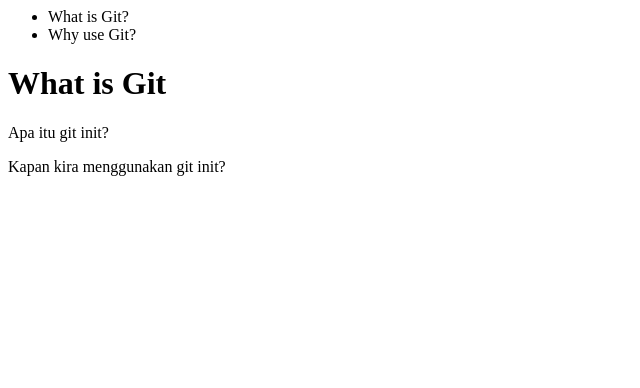
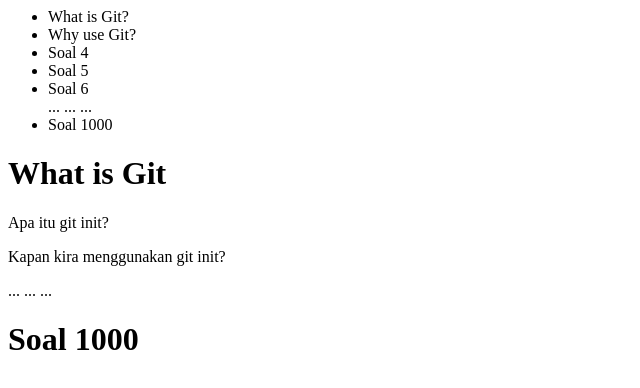
Before and after one commit to toniliu672/ruang-belajar, a plain HTML site: page pages/question.html in a window 1280 px wide. Shown: the whole page, without its empty margins (0-640 px from the left). Drawn offline with Linux system fonts and the light colour scheme.

Commit message:
add 1000 questions

```diff
--- a/pages/question.html
+++ b/pages/question.html
@@ -6,10 +6,21 @@
         <ul>
             <li>What is Git?</li>
             <li>Why use Git?</li>
+            <li>Soal 4</li>
+            <li>Soal 5</li>
+            <li>Soal 6</li>
+            ...
+            ...
+            ...
+            <li>Soal 1000</li>
         </ul>
         <h1>What is Git</h1>
         <p>Apa itu git init?</p>
         <p>Kapan kira menggunakan git init?</p>
+        ...
+        ...
+        ...
+        <h1>Soal 1000</h1>
 
     </body>
 </html>
```
